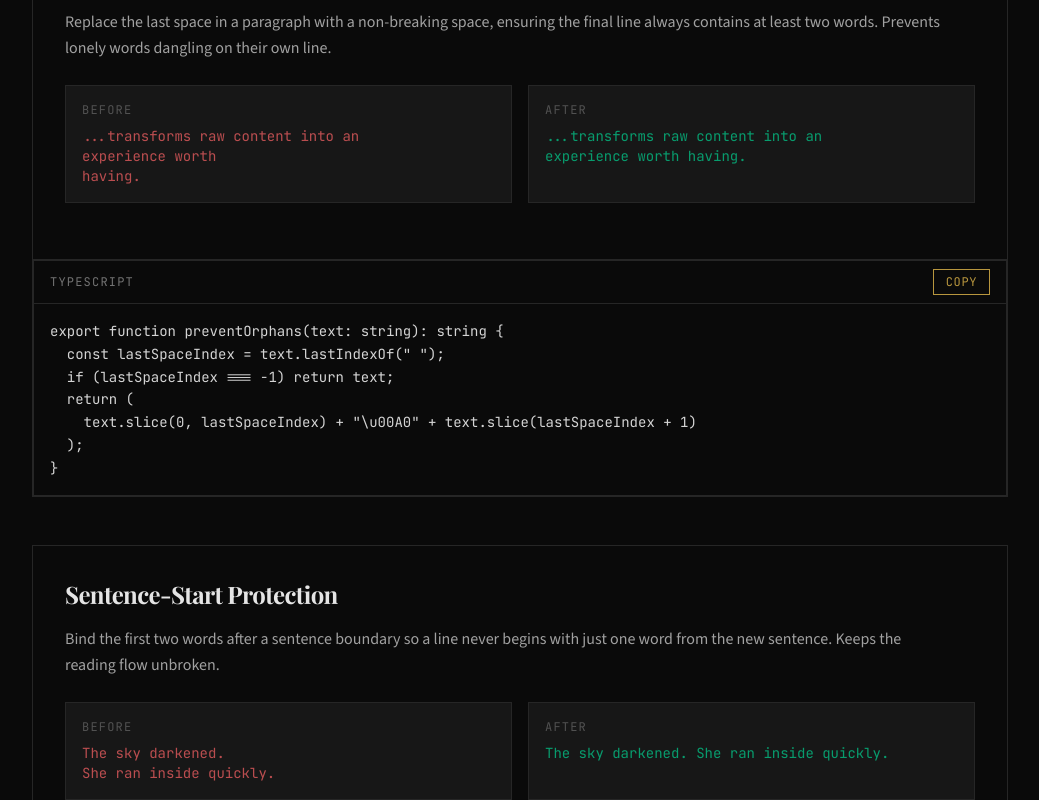
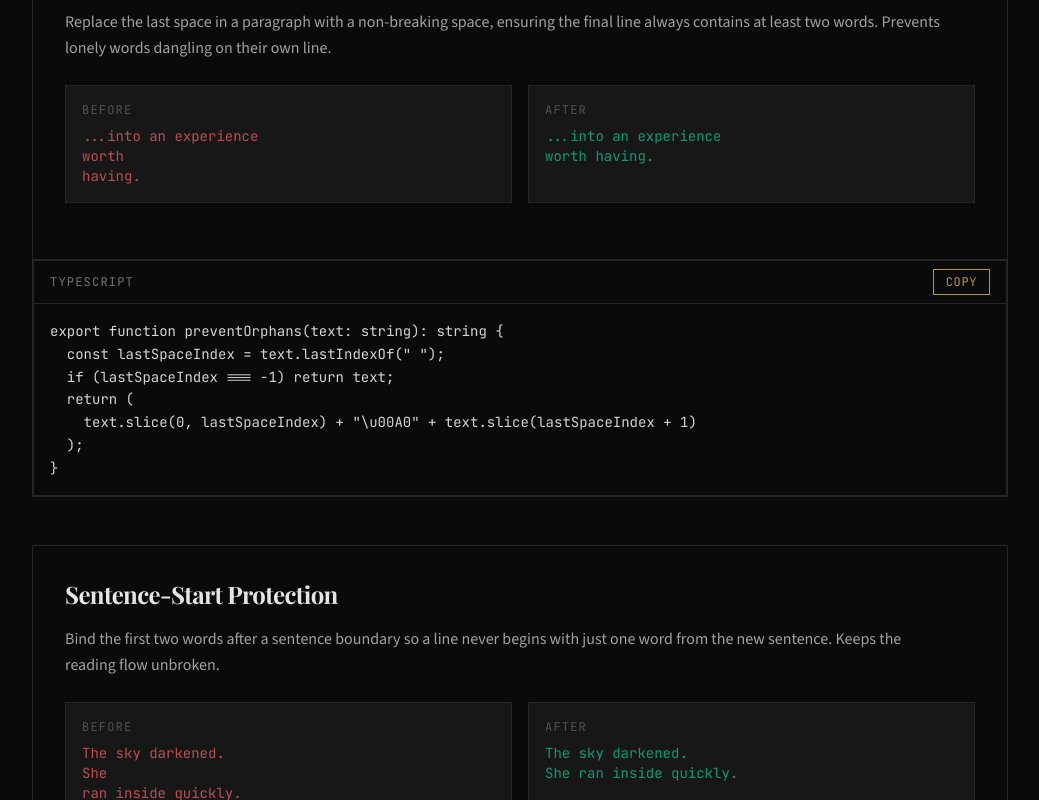
Before and after one commit to speedwarnsf/web-typography, a Next.js app: page / in a window 1280 px wide. Shown: the part 1060-1860 px from the top of the page, without its empty margins (120-1159 px from the left). Built offline with nearby package versions, Linux system fonts and the light colour scheme; a web font is replaced by a local one.

Commit message:
Fix before/after examples: dramatic visual contrast at all viewport widths

```diff
--- a/src/app/page.tsx
+++ b/src/app/page.tsx
@@ -19,8 +19,8 @@ const rules = [
     name: "No Orphans",
     description:
       "Replace the last space in a paragraph with a non-breaking space, ensuring the final line always contains at least two words. Prevents lonely words dangling on their own line.",
-    before: "...transforms raw content into an experience worth\nhaving.",
-    after: "...transforms raw content into an experience worth\u00A0having.",
+    before: "...into an experience\nworth\nhaving.",
+    after: "...into an experience\nworth\u00A0having.",
     code: `export function preventOrphans(text: string): string {
   const lastSpaceIndex = text.lastIndexOf(" ");
   if (lastSpaceIndex === -1) return text;
@@ -33,8 +33,8 @@ const rules = [
     name: "Sentence-Start Protection",
     description:
       "Bind the first two words after a sentence boundary so a line never begins with just one word from the new sentence. Keeps the reading flow unbroken.",
-    before: "The sky darkened.\nShe ran inside quickly.",
-    after: "The sky darkened. She\u00A0ran inside quickly.",
+    before: "The sky darkened.\nShe\nran inside quickly.",
+    after: "The sky darkened.\nShe\u00A0ran inside quickly.",
     code: `export function protectSentenceStart(text: string): string {
   return text.replace(/([.!?])\\s+(\\w+)\\s+/g, "$1 $2\\u00A0");
 }`,
@@ -43,8 +43,8 @@ const rules = [
     name: "Sentence-End Protection",
     description:
       "Prevent short words (1-3 characters) from sitting alone at the end of a sentence. Binds them to the preceding word with a non-breaking space.",
-    before: 'He said it was fine to\ngo.',
-    after: 'He said it was fine to\u00A0go.',
+    before: 'He said it was fine\nto\ngo.',
+    after: 'He said it was fine\nto\u00A0go.',
     code: `export function protectSentenceEnd(text: string): string {
   return text.replace(/\\s+(\\w{1,3})([.!?])/g, "\\u00A0$1$2");
 }`,
@@ -53,8 +53,8 @@ const rules = [
     name: "Rag Smoothing",
     description:
       "Detects words that would push a line past the target length and binds them to the previous word, pulling them to the next line. Creates a smoother right edge without justification.",
-    before: "The quick brown fox jumps over the lazy\ndog and runs away.",
-    after: "The quick brown fox jumps over the\u00A0lazy dog and runs away.",
+    before: "Design is how it works and\nhow it\nlooks matters too.",
+    after: "Design is how it works\nand how it looks\nmatters too.",
     code: `export function smoothRag(text: string, targetLineLength = 65): string {
   const words = text.split(" ");
   let currentLength = 0;
@@ -82,7 +82,7 @@ const rules = [
     description:
       "Common prepositions, articles, and conjunctions (a, an, the, in, on, at, to, by, of, etc.) are bound to the following word with a non-breaking space. Prevents these small words from ending a line alone.",
     before: "She walked to\nthe store in\nthe rain.",
-    after: "She walked to\u00A0the store in\u00A0the rain.",
+    after: "She walked to\u00A0the\nstore in\u00A0the rain.",
     code: `export function bindShortWords(text: string): string {
   return text.replace(
     /\\s(a|an|the|in|on|at|to|by|of|or|is|it|as|if|so|no|do|up|we|he|me|my|be|am)\\s/gi,
```
